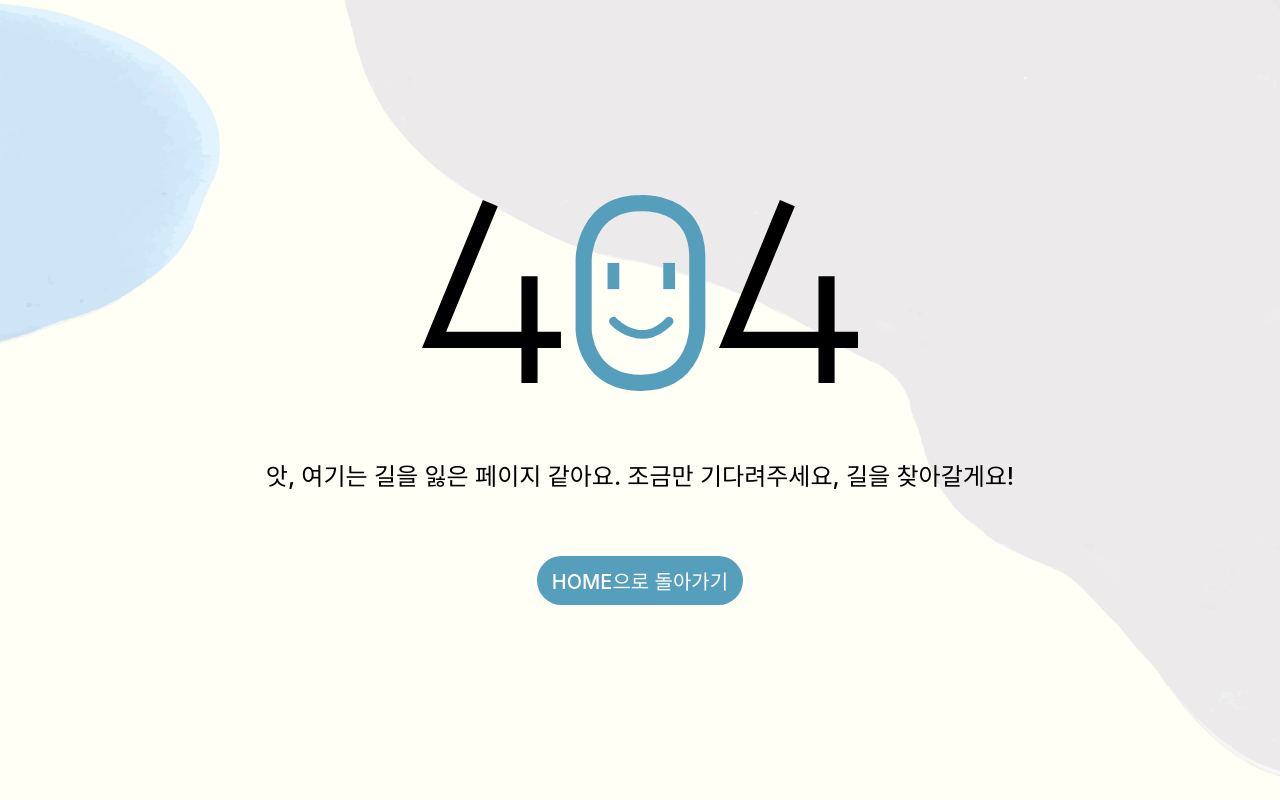
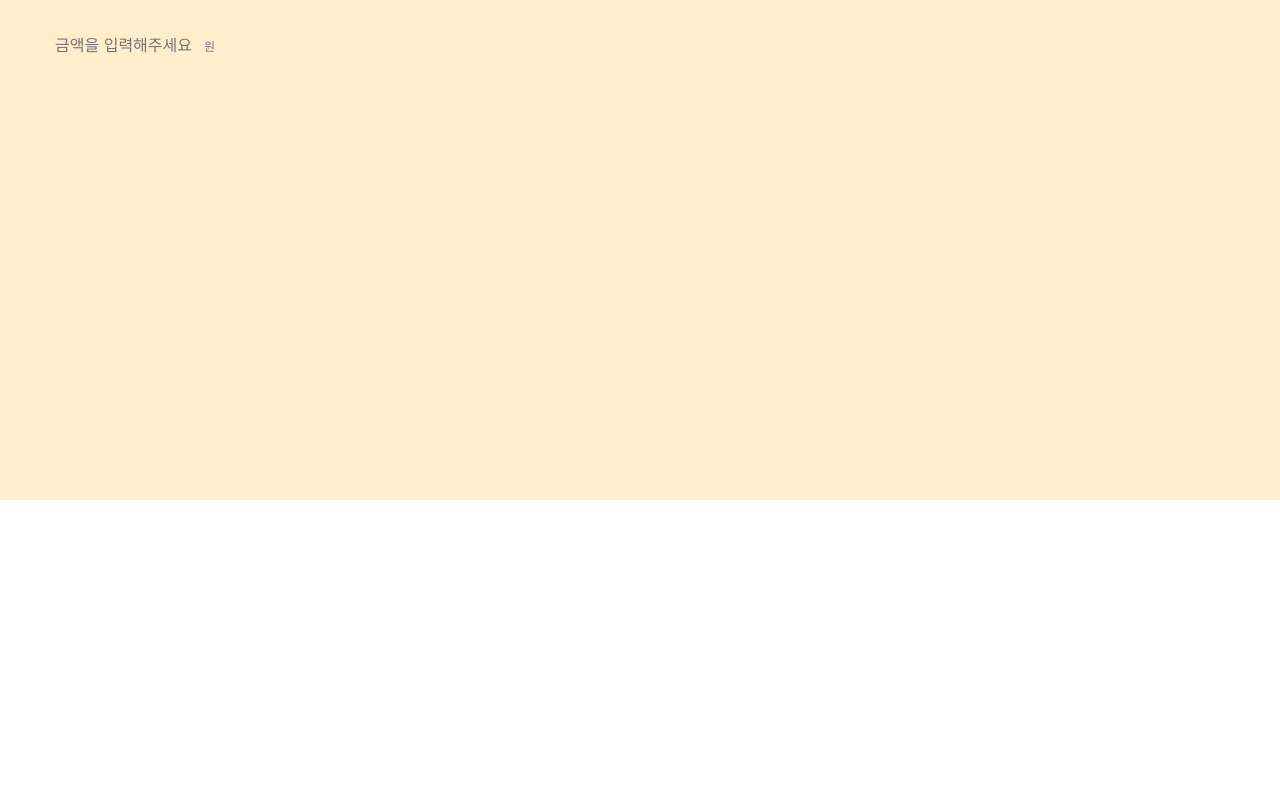
Before and after one commit to codestates-seb/seb44_main_023, a React (Vite) app in the folder client/: page / in a window 1280 px wide. Built offline with nearby package versions, Linux system fonts and the light colour scheme.

Commit message:
feat/FE/common/Input

```diff
--- a/client/src/App.jsx
+++ b/client/src/App.jsx
@@ -1,11 +1,13 @@
 import { Route, Routes } from "react-router-dom";
 import ProfilePage from "./pages/ProfilePage";
 import ErrorPage from "./pages/ErrorPage"
+import Test from "./pages/Test";
 
 function App() {
   return (
     <>
       <Routes>
+        <Route path="*" element={<Test />} />
         <Route path="/profile/:id" element={<ProfilePage />} />
         <Route path="*" element={<ErrorPage />} />
       </Routes>
--- a/client/src/components/Input/PageInput.jsx
+++ b/client/src/components/Input/PageInput.jsx
@@ -2,28 +2,22 @@ import React from "react";
 import styled from "styled-components";
 
 const PageInput = ({
-  type,
   width,
-  placeholder,
   info,
   size,
   height,
   fontSize,
-  value,
   onChange,
-  onKeyPress,
+  ...props
 }) => {
   return (
     <InputContainer width={width}>
       <InputField
-        type={type}
-        placeholder={placeholder}
         size={size}
         height={height}
         fontSize={fontSize}
-        value={value}
         onChange={onChange}
-        onKeyPress={onKeyPress}
+        {...props}
       />
       {info && <InputInfo>{info}</InputInfo>}
     </InputContainer>
--- a/client/src/pages/Test.jsx
+++ b/client/src/pages/Test.jsx
@@ -1,63 +1,44 @@
+// AmountInput.jsx
+// 이전 코드는 수정하지 않습니다.
+
+// TestComponent.jsx
 import React, { useState } from "react";
-import Input from "../components/Input/PageInput";
-import { FiSend } from "react-icons/fi";
 import styled from "styled-components";
-
-const TestContainer = styled.div`
-  background-color: #ffe7ba;
-  height: 500px;
-`;
+import AmountInput from "../components/Input/AmountInput";
 
 const TestComponent = () => {
-  const [title, setTitle] = useState("");
-  const [content, setContent] = useState("");
-  const [comment, setComment] = useState("");
   const [amount, setAmount] = useState("");
 
-  const handleTitleChange = (event) => {
-    setTitle(event.target.value);
-  };
-
-  const handleContentChange = (event) => {
-    setContent(event.target.value);
-  };
-
-  const handleCommentChange = (event) => {
-    setComment(event.target.value);
-  };
-
-  const handleAmountChange = (event) => {
-    setAmount(event.target.value);
-  };
-
-  const handleCommentSubmit = () => {
-    console.log("댓글 내용:", comment);
+  const handleAmountChange = (value) => {
+    setAmount(value);
   };
 
   const handleKeyPress = (event) => {
     if (event.key === "Enter") {
-      console.log("댓글 내용:", comment);
+      const numericValue = Number(amount.replace(/[^0-9.-]+/g, ""));
+      console.log("금액:", numericValue);
     }
   };
 
   return (
-    <TestContainer>
-      <Input
-        placeholder="제목을 입력하세요"
-        value={title}
-        width="20rem"
-        onChange={handleTitleChange}
-        info="이메일이 잘못되었습니다"
+    <Test>
+      <AmountInput
+        placeholder="금액을 입력해주세요"
+        size="20rem"
+        height="90px"
+        fontSize="1.6rem"
+        value={amount}
+        onChange={handleAmountChange}
+        onKeyPress={handleKeyPress}
+        textSize="12px"
       />
-      <Input
-        placeholder="댓글을 입력하세요"
-        value={comment}
-        width="20rem"
-        onChange={handleCommentChange}
-        onKeyPress={handleKeyPress}
-      />
-    </TestContainer>
+    </Test>
   );
 };
 
+const Test = styled.div`
+  background-color: #ffedcc;
+  height: 500px;
+`;
+
 export default TestComponent;
```
Also changed, not shown: client/src/components/Input/ModalInput.jsx (+2 -9 lines).
